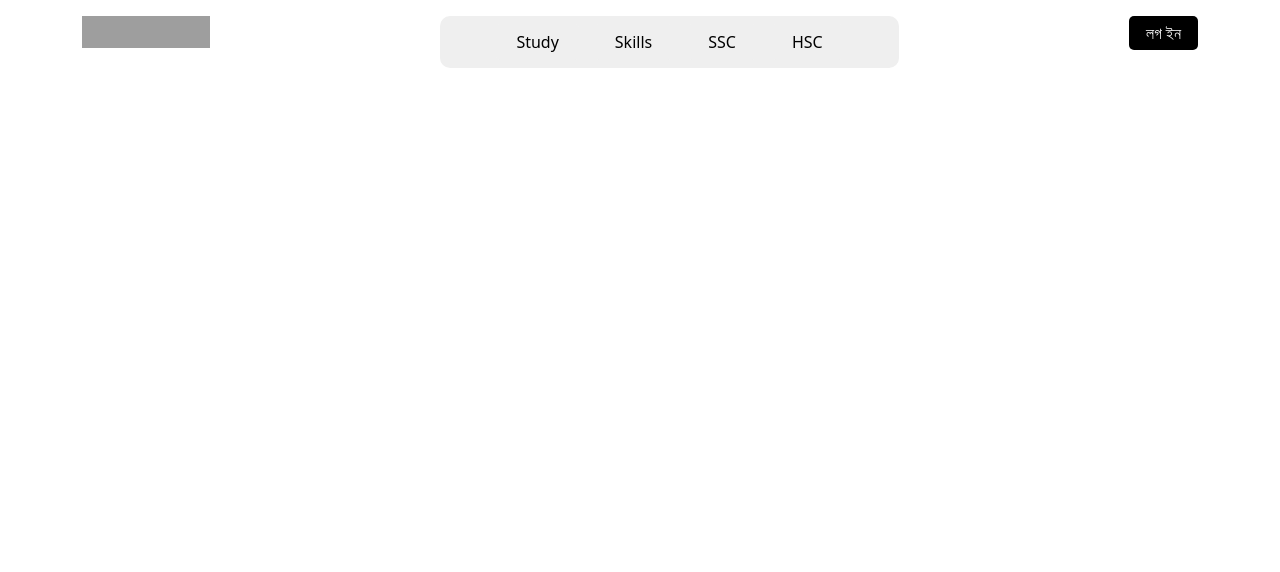
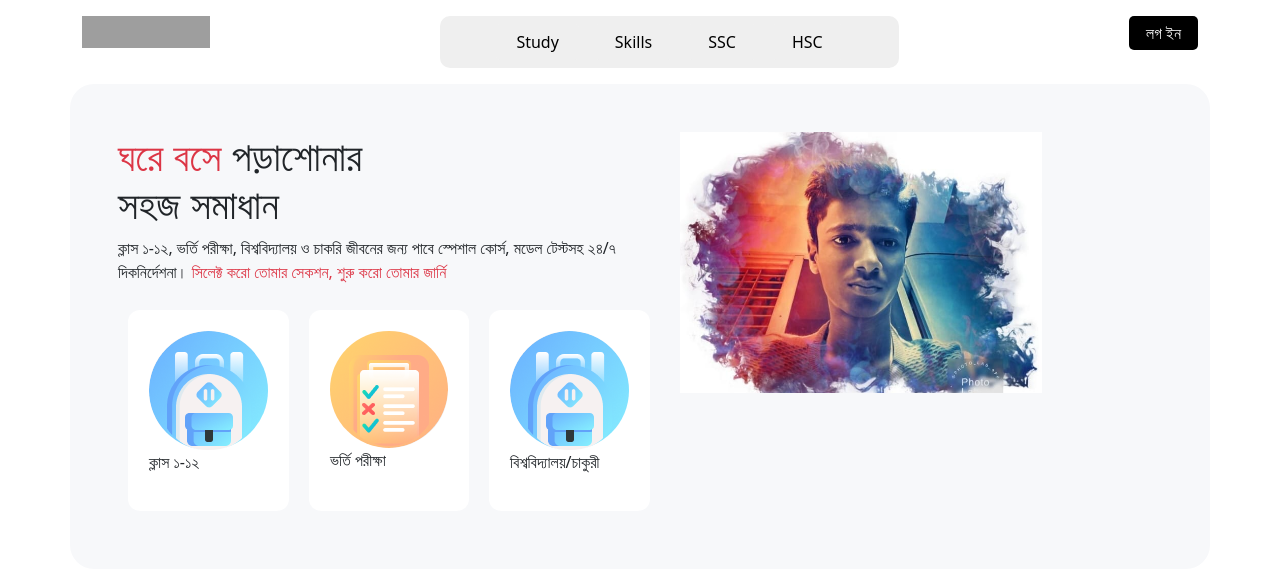
Before and after one commit to HasibulRobin/10-minute-school, a plain HTML site: page index.html in a window 1280 px wide. Drawn offline with nearby package versions, Linux system fonts and the light colour scheme; grey boxes are pictures that could not be loaded.

Commit message:
initial commit 2

```diff
--- a/index.html
+++ b/index.html
@@ -11,14 +11,17 @@
         integrity="sha384-F3w7mX95PdgyTmZZMECAngseQB83DfGTowi0iMjiWaeVhAn4FJkqJByhZMI3AhiU" crossorigin="anonymous">
     <!-- custom css -->
     <link rel="stylesheet" href="style.css">
+
 </head>
 
 <body>
-
+    <header>
+        <nav>
             <section class="container mt-3">
-        <div class="nav justify-content-between">
+                <div class="nav justify-content-between mb-3">
                     <div class="nav-item">
-                <img class="style-nav-pic" src="https://cdn.10minuteschool.com/images/main/10msblack.webp" alt="">
+                        <img class="style-nav-pic" src="https://cdn.10minuteschool.com/images/main/10msblack.webp"
+                            alt="">
                     </div>
                     <div class="nav-item d-flex align-items-center px-5 navi-style">
                         <button class="m-2 my-special-btn">Study</button>
@@ -34,8 +37,36 @@
                         <button class="log-in-btn">লগ ইন</button>
                     </div>
                 </div>
+            </section>
+        </nav>
+        <!-- header of 10 minute school -->
+        <section class="container header-container d-flex">
+            <div>
+                <h1 class="fs-1"><span class="text-danger"> ঘরে বসে</span> পড়াশোনার <br> সহজ সমাধান</h1>
+                <p>ক্লাস ১-১২, ভর্তি পরীক্ষা, বিশ্ববিদ্যালয় ও চাকরি জীবনের জন্য পাবে স্পেশাল কোর্স, মডেল টেস্টসহ ২৪/৭
+                    দিকনির্দেশনা। <span class="text-danger">সিলেক্ট করো তোমার সেকশন, শুরু করো তোমার জার্নি</span></p>
+                <div class="d-flex">
+                    <div class="header-card">
+                        <img class="rounded-circle" src="images/logo-1.PNG" alt="">
+                        <p>ক্লাস ১-১২</p>
+                    </div>
+                    <div class="header-card">
+                        <img class="rounded-circle" src="images/logo-2.PNG" alt="">
+                        <p>ভর্তি পরীক্ষা</p>
+                    </div>
+                    <div class="header-card">
+                        <img class="rounded-circle" src="images/logo-1.PNG" alt="">
+                        <p>বিশ্ববিদ্যালয়/চাকুরী</p>
+                    </div>
+                </div>
+            </div>
+            <!-- animation section of header -->
+            <div>
+                <img class="w-75" src="images/robin.png" alt="">
+            </div>
+        </section>
 
-    </section>
+    </header>
     <!-- bootstrap js -->
     <script src="https://cdn.jsdelivr.net/npm/bootstrap@5.1.1/dist/js/bootstrap.bundle.min.js"
         integrity="sha384-/bQdsTh/da6pkI1MST/rWKFNjaCP5gBSY4sEBT38Q/9RBh9AH40zEOg7Hlq2THRZ"
--- a/style.css
+++ b/style.css
@@ -36,3 +36,21 @@
 .arrow-style{
     color: blue;
 }
+
+.header-container{
+    background: #f7f8fa;
+    border-radius: 1.5em;
+    margin: auto;
+    padding: 3em;
+}
+/* header card design */
+.header-card{
+    background-color: white;
+    margin: 10px;
+    padding: 21px;
+    border-radius: 12px;
+}
+.header-card:hover{
+    background-color: #3e3131;
+    color: white;
+}
```
Also changed, not shown: images/logo-1.PNG (added), images/logo-2.PNG (added), images/logo-3.PNG (added), images/robin.png (added). Lines whose indentation alone changed are shown as unchanged.
